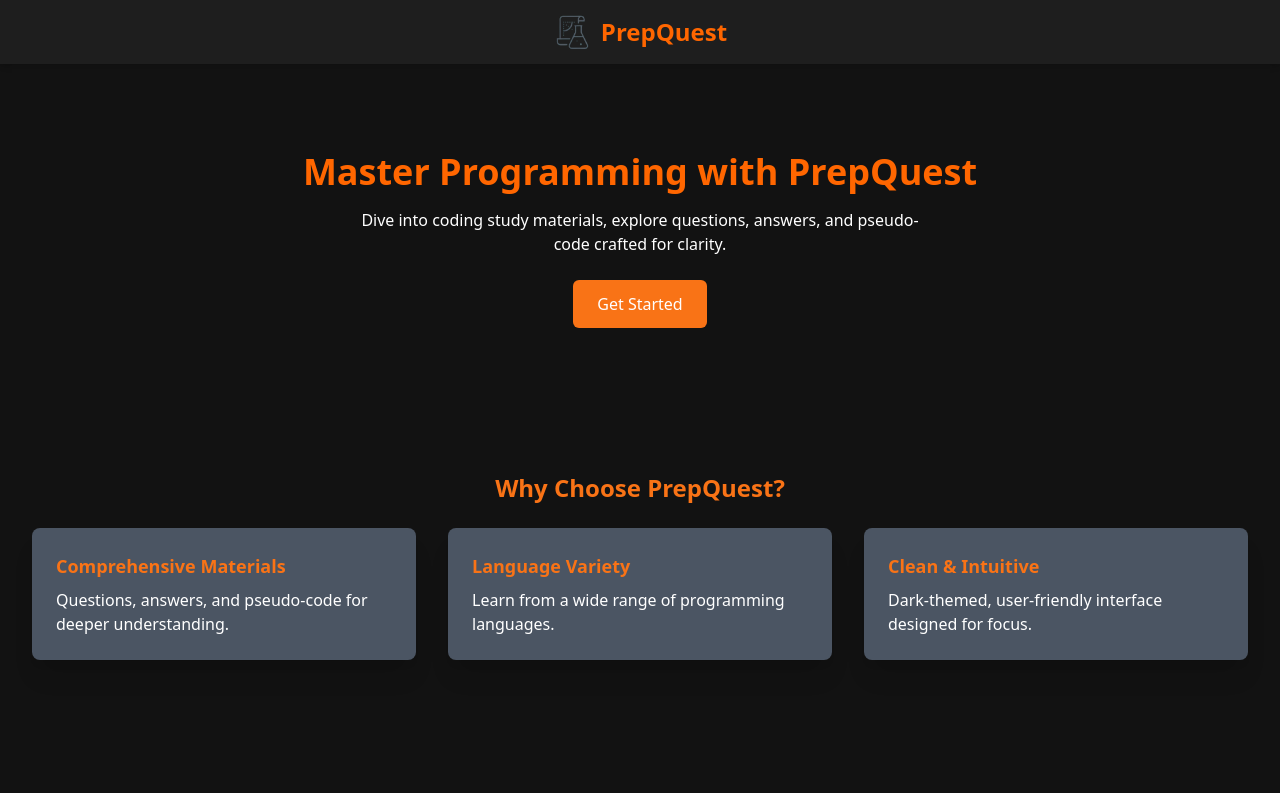
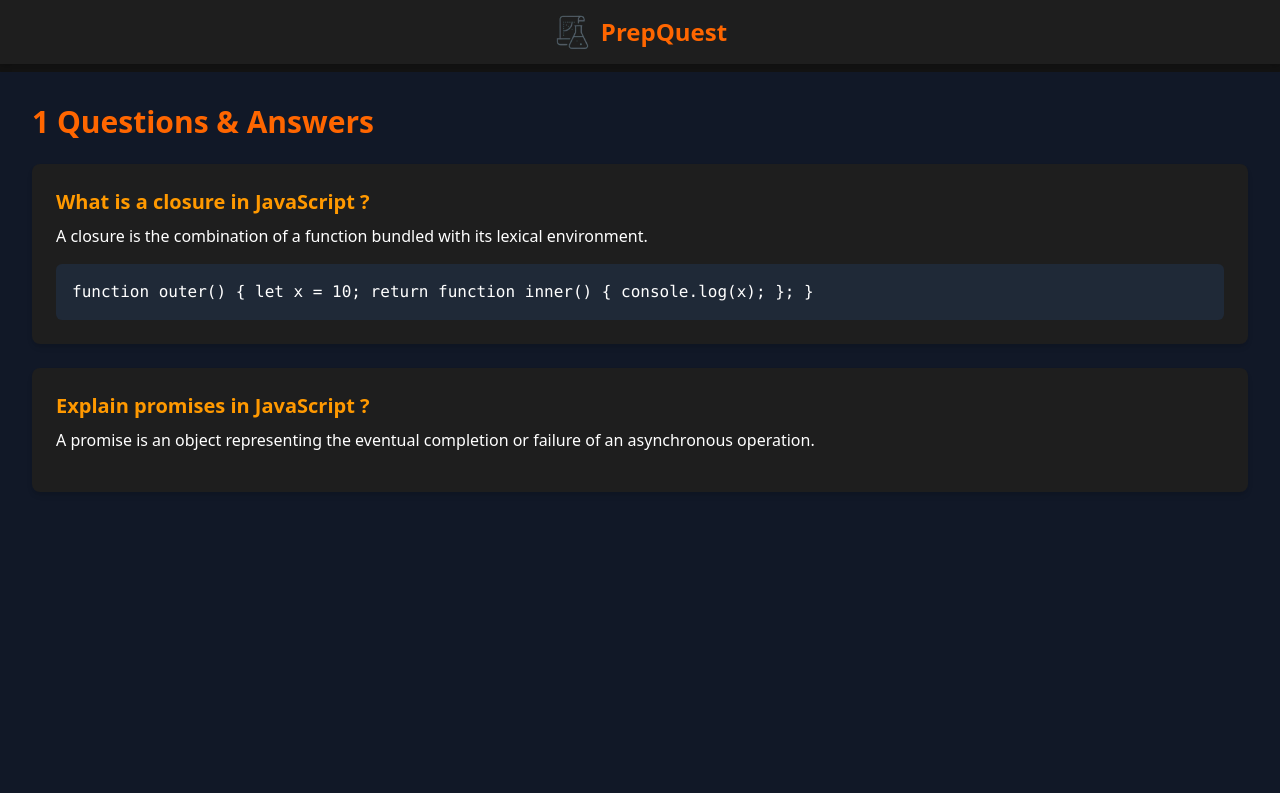
Before and after one commit to shubhamverma8991/questcode, a React (Create React App) app: page /questions/1 in a window 1280 px wide. Shown: the top 793 px of the page. Built offline with nearby package versions, Linux system fonts and the light colour scheme.

Commit message:
Basic Navigation Added

```diff
--- a/package.json
+++ b/package.json
@@ -8,6 +8,7 @@
     "@testing-library/user-event": "^13.5.0",
     "react": "^18.3.1",
     "react-dom": "^18.3.1",
+    "react-router-dom": "^7.0.1",
     "react-scripts": "5.0.1",
     "web-vitals": "^2.1.4"
   },
--- a/src/App.js
+++ b/src/App.js
@@ -1,15 +1,24 @@
+import { BrowserRouter as Router, Routes, Route } from "react-router-dom";
 import "./App.css";
 import Footer from "./components/Footer";
 import Header from "./components/Header";
 import LandingPage from "./components/LandingPage";
+import LanguagePage from "./components/LanguagePage";
+import ScrollToTop from "./components/commonLogic/ScrollToTop";
 
 function App() {
   return (
-    <div className="bg-background h-full">
-      <Header />
-      <LandingPage />
-      <Footer />
-    </div>
+    <Router>
+      <ScrollToTop />
+      <div className="bg-background h-full">
+        <Header />
+        <Routes>
+          <Route path="/" element={<LandingPage />} />
+          <Route path="/questions/:name" element={<LanguagePage />} />
+        </Routes>
+        <Footer />
+      </div>
+    </Router>
   );
 }
 
--- a/src/components/LandingPage.js
+++ b/src/components/LandingPage.js
@@ -1,6 +1,30 @@
 import React from "react";
+import { useNavigate } from "react-router-dom";
 
 const LandingPage = () => {
+  const navigate = useNavigate();
+
+  // Feature Box Component
+  const FeatureBox = ({ title, description }) => (
+    <div className="max-w-sm bg-card p-6 rounded-lg shadow-xl">
+      <h3 className="text-lg font-semibold text-orange-500 mb-2">{title}</h3>
+      <p className="text-white">{description}</p>
+    </div>
+  );
+
+  // Language Card Component
+  const LanguageCard = ({ name, image }) => {
+    const handleLanguageCardClick = (e) => {
+      console.log(`${name}`);
+      navigate(`/questions/${name.toLowerCase()}`);
+    };
+    return (
+      <div className="flex flex-col items-center bg-card  p-6 rounded-lg shadow-2xl w-40" onClick={handleLanguageCardClick}>
+        <img src={image} alt={`${name} logo`} className="h-16 w-16 mb-4" />
+        <h4 className="text-lg font-semibold text-orange-500">{name}</h4>
+      </div>
+    );
+  };
   // Scroll to the languages section
   const scrollToLanguages = () => {
     const languagesSection = document.getElementById("languages-section");
@@ -46,20 +70,4 @@ const LandingPage = () => {
   );
 };
 
-// Feature Box Component
-const FeatureBox = ({ title, description }) => (
-  <div className="max-w-sm bg-gray-600 p-6 rounded-lg shadow-xl">
-    <h3 className="text-lg font-semibold text-orange-500 mb-2">{title}</h3>
-    <p className="text-white">{description}</p>
-  </div>
-);
-
-// Language Card Component
-const LanguageCard = ({ name, image }) => (
-  <div className="flex flex-col items-center bg-gray-600  p-6 rounded-lg shadow-2xl w-40">
-    <img src={image} alt={`${name} logo`} className="h-16 w-16 mb-4" />
-    <h4 className="text-lg font-semibold text-orange-500">{name}</h4>
-  </div>
-);
-
 export default LandingPage;
--- /dev/null
+++ b/src/components/LanguagePage.js
@@ -0,0 +1,41 @@
+import { useEffect } from "react";
+import { useParams } from "react-router-dom";
+
+const LanguagePage = () => {
+  const { name } = useParams();
+  useEffect(() => {
+    console.log(name);
+  }, [name]);
+
+  // Fetch questions and pseudo-code dynamically (hardcoded for now)
+  const questions = [
+    {
+      id: 1,
+      question: "What is a closure in JavaScript ?",
+      answer: "A closure is the combination of a function bundled with its lexical environment.",
+      pseudoCode: "function outer() { let x = 10; return function inner() { console.log(x); }; }",
+    },
+    {
+      id: 2,
+      question: "Explain promises in JavaScript ?",
+      answer: "A promise is an object representing the eventual completion or failure of an asynchronous operation.",
+    },
+  ];
+
+  return (
+    <div className="bg-gray-900 text-white min-h-screen p-8">
+      <h1 className="text-3xl font-bold text-primary mb-6">{name.charAt(0).toUpperCase() + name.slice(1)} Questions & Answers</h1>
+      <div className="space-y-6">
+        {questions.map((q) => (
+          <div key={q.id} className="bg-card p-6 rounded-lg shadow-md">
+            <h3 className="text-xl font-bold text-secondary mb-2">{q.question}</h3>
+            <p className="text-white mb-4">{q.answer}</p>
+            {q.pseudoCode && <pre className="bg-gray-800 text-gray p-4 rounded-md overflow-x-auto">{q.pseudoCode}</pre>}
+          </div>
+        ))}
+      </div>
+    </div>
+  );
+};
+
+export default LanguagePage;
--- /dev/null
+++ b/src/components/commonLogic/ScrollToTop.js
@@ -0,0 +1,15 @@
+import { useEffect } from "react";
+import { useLocation } from "react-router-dom";
+
+const ScrollToTop = () => {
+  const location = useLocation(); // Get the current location
+
+  useEffect(() => {
+    // Scroll to the top whenever the location changes
+    window.scrollTo(0, 0);
+  }, [location]);
+
+  return null;
+};
+
+export default ScrollToTop;
```
Also changed, not shown: 1 other file (tests, documents, lock files or other folders).
